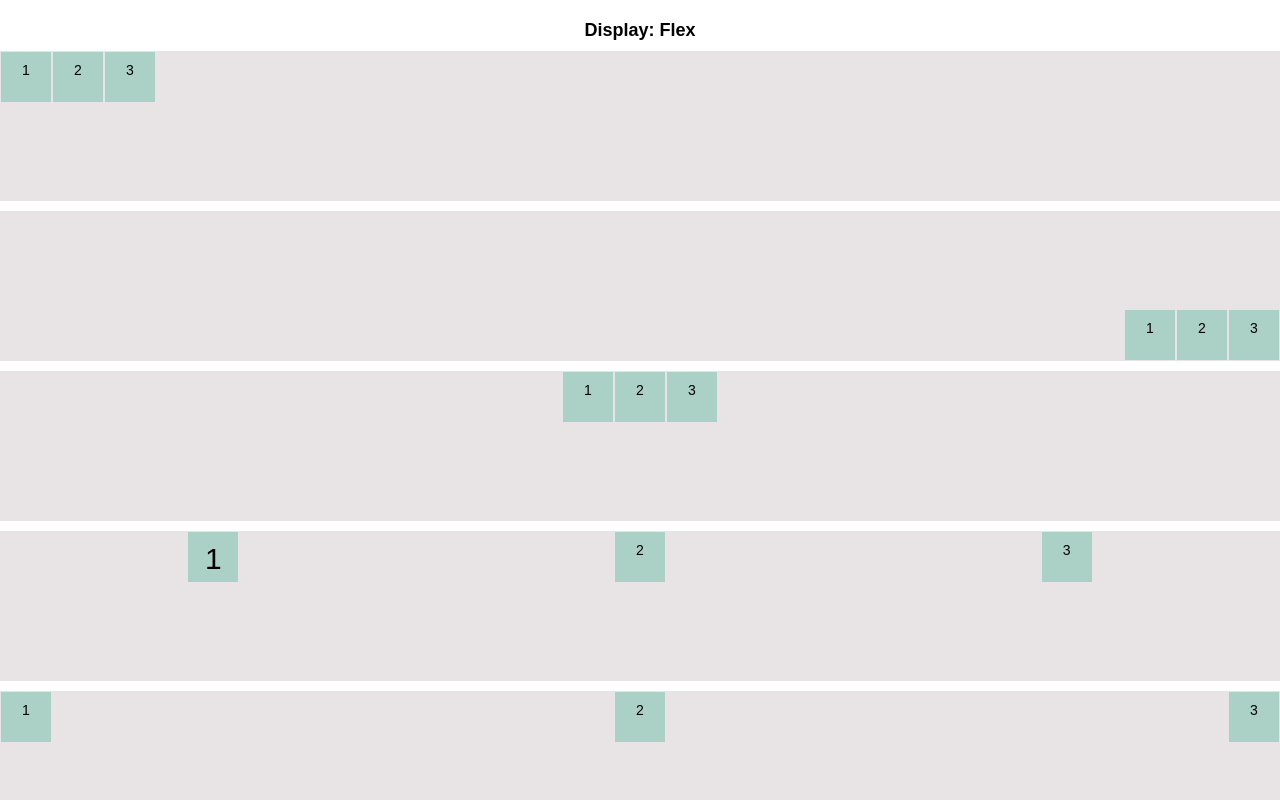
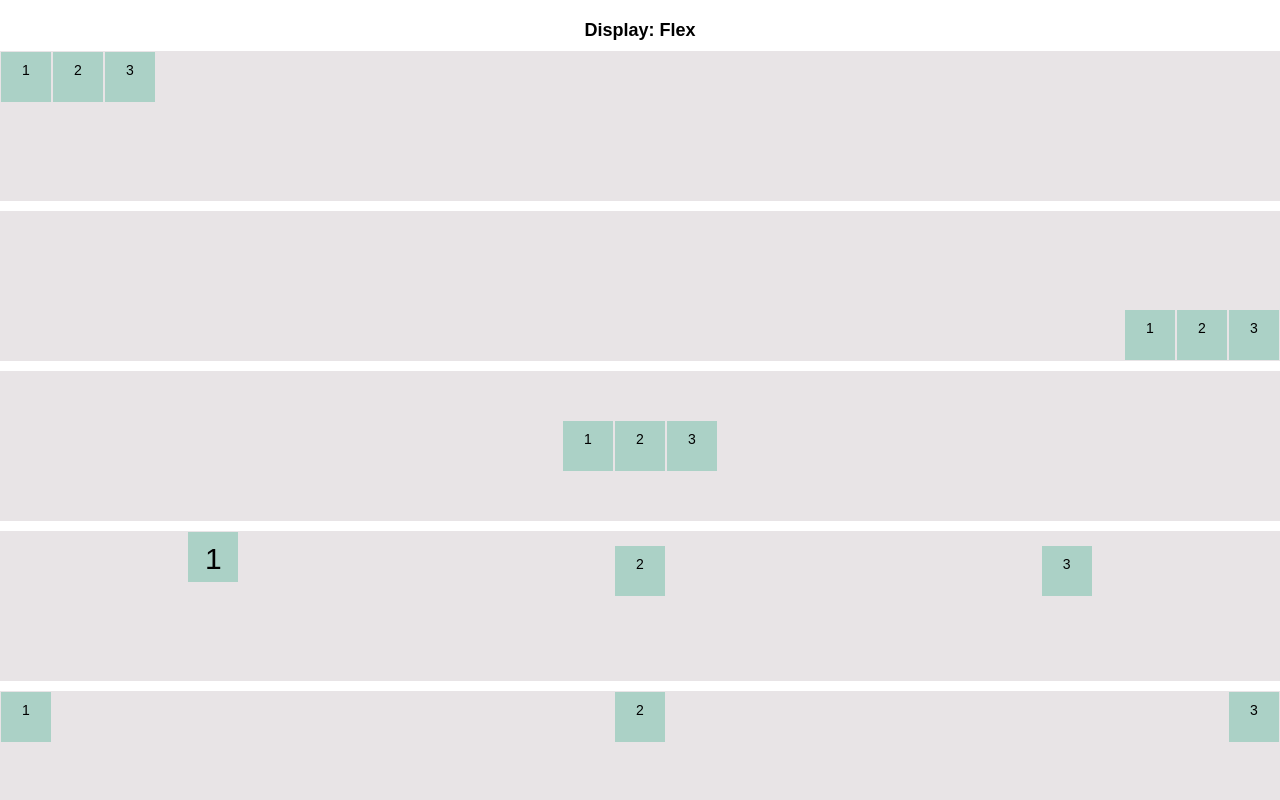
Before and after one commit to yurekm2/yurekm2_hw12, a plain HTML site: page index.html in a window 1280 px wide. Shown: the top 800 px of the page. Drawn offline with Linux system fonts and the light colour scheme.

Commit message:
align items center and baseline

```diff
--- a/style.css
+++ b/style.css
@@ -50,10 +50,12 @@ body{
 
 .center {
   justify-content: center;
+  align-items: center;
 }
 
 .around {
   justify-content: space-around;
+  align-items: baseline;
 }
 
 .between {
```
